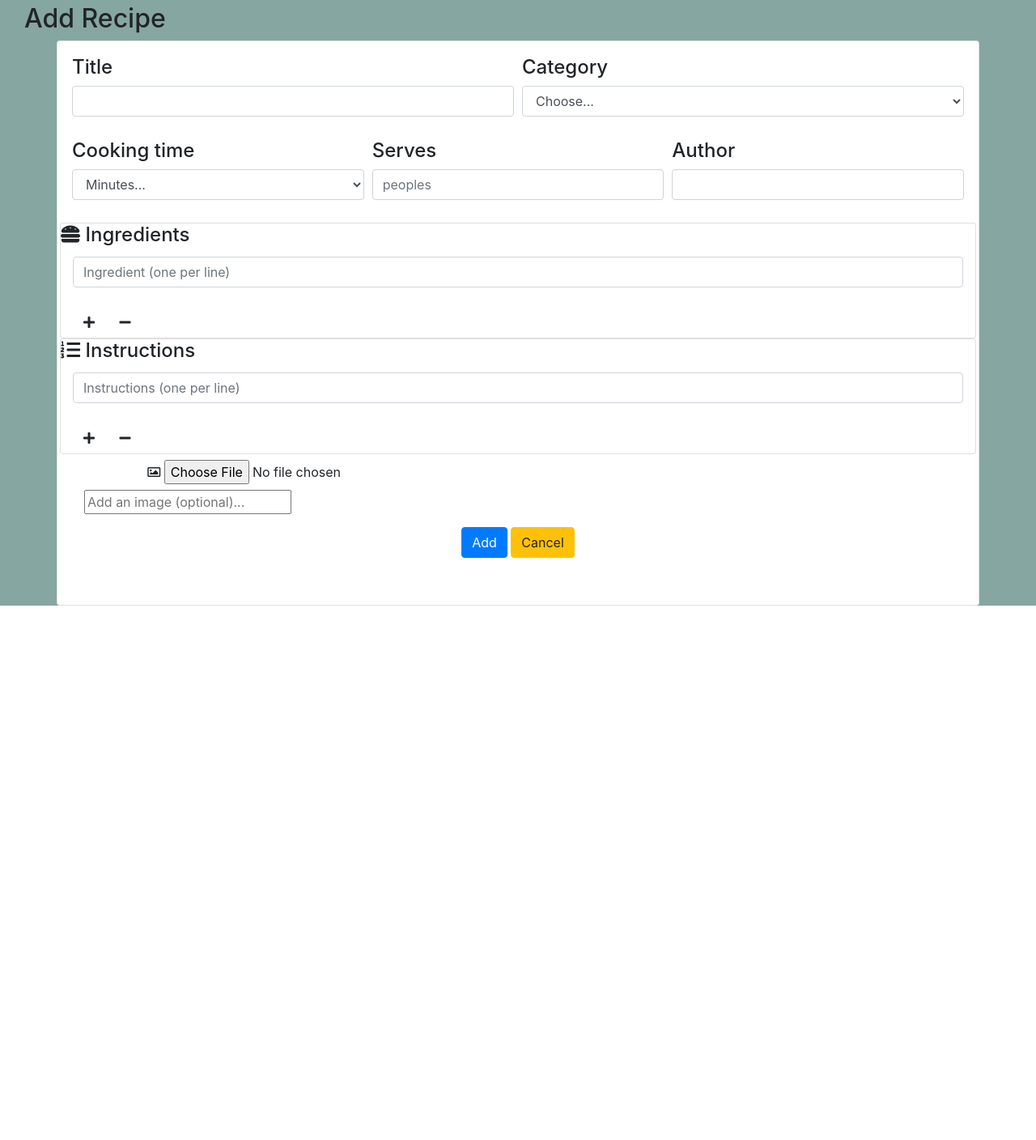
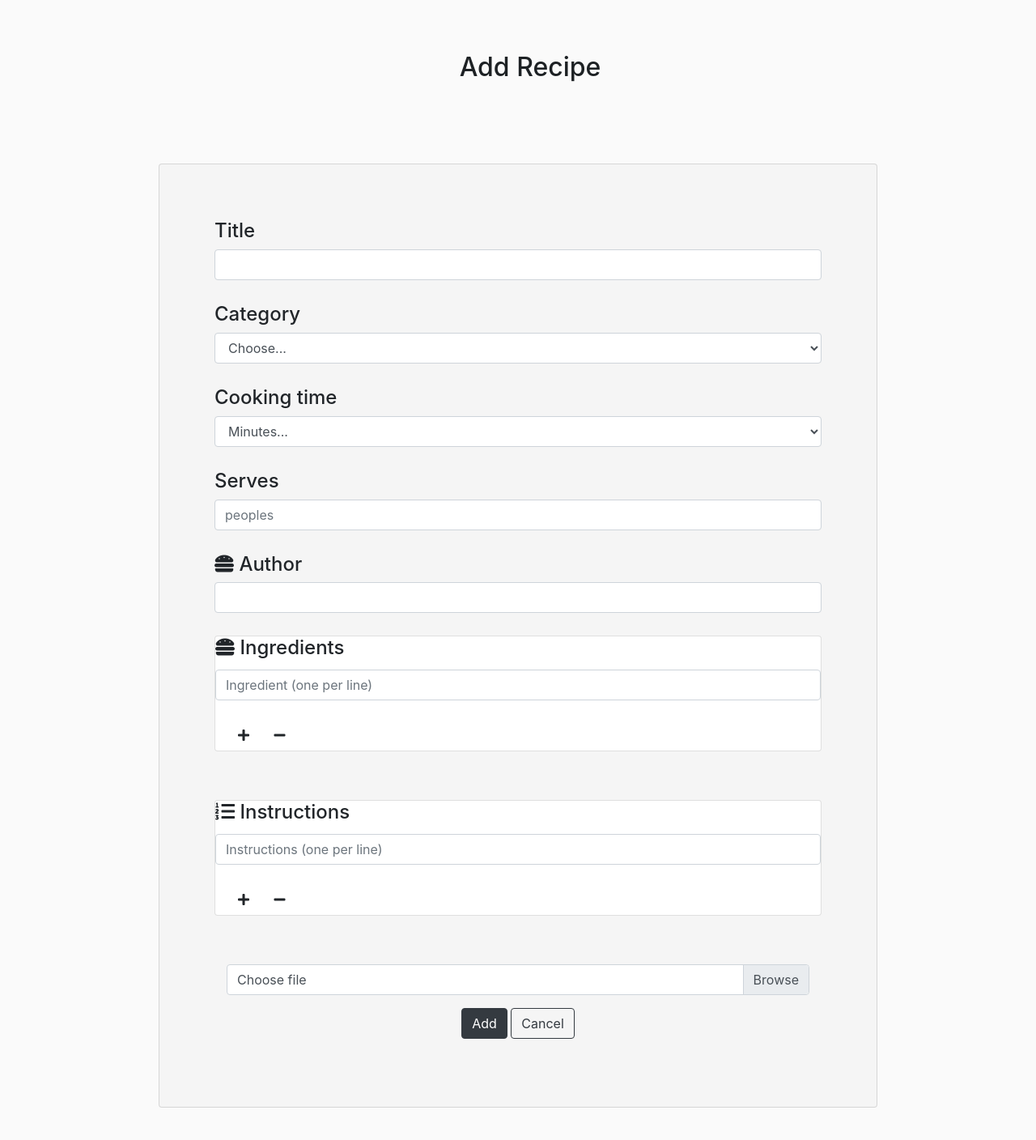
Before and after one commit to MatijaBas/Food-Factory, a Flask app: page /add_recipe in a window 1280 px wide. Shown: the part 56-1464 px from the top of the page at 81% size. Before the commit the page ends 804 px from the top, so only its background shows below. Run offline with Flask 2, Linux system fonts and the light colour scheme; data that the repository does not hold is empty; parts of the project's set-up code (start-up, migrations or seed data) failed here and were passed over; some libraries are stand-ins or nearby versions.

Commit message:
Editing addrecipe.html page

```diff
--- a/app.py
+++ b/app.py
@@ -35,5 +35,5 @@ def add_recipe():
 
 if __name__ == '__main__':
     app.run(host=os.environ.get('IP'),
-            port=int(os.environ.get('PORT', '3000')),
+            port=int(os.environ.get('PORT', '5000')),
             debug=True)
--- a/static/css/style.css
+++ b/static/css/style.css
@@ -4,5 +4,10 @@ html, body {
 }
 
 body {
-    background-color: rgb(134, 166, 162);
+    background-color: rgb(250, 250, 250);
 }
+.btn-light {
+    color: #212529;
+    background-color: #f8f9fa;
+    border-color: #212529;
+}
--- a/templates/addrecipe.html
+++ b/templates/addrecipe.html
@@ -1,21 +1,29 @@
 {% extends 'base.html'%} {% block content %}
 
 <h2 style="
-    margin-top: 60px;
+    margin-top: 120px;
     margin-left: 30px;
+    margin-bottom: 100px;
+    text-align: center;
+    color: #1d2124;
 ">Add Recipe</h2>
 <div class="container">
-	<div class="row recipe-card card z-depth-1 center-align">
+	<div class="row recipe-card card z-depth-1 center-align" style="
+          width: 80%;
+          margin: 0 auto;
+          background: #f5f5f5;
+          padding: 50px;
+          ">
 		<form method="POST" action="" enctype="multipart/form-data" style="margin: 18px;">
 
 			<div class="form-row">
-				<div class="form-group col-md-6">
+				<div class="form-group col-md-12">
 					<h4 class="card-title">
 						<label for="title">Title</label>
 						<input id="title" name="title" type="text" minlength="5" maxlength="50" class="form-control" id="inputEmail4">
                 </h4>
 				</div>
-				<div class="form-group col-md-6">
+				<div class="form-group col-md-12">
 					<h4 class="card-title">
 						<label for="category">Category</label>
 
@@ -30,7 +38,7 @@
 				</div>
 			</div>
 			<div class="form-row">
-				<div class="form-group col-md-4">
+				<div class="form-group col-md-12">
 					<h4 class="card-title">
 						<label for="cooking_time">Cooking time</label>
 						<select id="cooking_time" class="form-control">
@@ -47,33 +55,32 @@
                         </select>
 					</h4>
 				</div>
-				<div class="form-group col-md-4">
+				<div class="form-group col-md-12">
 					<h4 class="card-title">
 						<label for="serves">Serves</label>
 						<input type="text" class="form-control" id="serves" placeholder="peoples">
                         </h4>
 				</div>
-				<div class="form-group col-md-4">
+				<div class="form-group col-md-12">
 					<h4 class="card-title">
+						<i class="fas fa-hamburger" aria-hidden="true"></i>
 						<label for="author">Author</label>
 						<input type="text" class="form-control" id="author">
 								</h4>
 				</div>
 			</div>
-			<div class="form-group">
+			<div class="form-group col-md-12">
 				<!--Ingredients Card-->
-				<div class="row recipe-card card z-depth-1 center-align">
-					<!--Card Title-->
+				<div class="row recipe-card card z-depth-1 center-align" style="margin-bottom: 60px;">
 					<h4 class="card-title">
 						<i class="fas fa-hamburger" aria-hidden="true"></i>
 						Ingredients
 					</h4>
-					<!--Ingredient Field-->
-					<div class="ingredients input-field col s12">
+					<div class="ingredients input-field col-md-12" style="padding: 0;">
 						<input id="ingredients" name="ingredients" type="text" placeholder="Ingredient (one per line)" class="form-control validate" required>
 						<label for="ingredients"></label>
 					</div>
-					<div class="col s12 add-remove-btns">
+					<div class="col-md-12 add-remove-btns">
 						<!--Add Ingredient Row Btn-->
 						<button type="button" class="waves-effect waves-light btn add-ing small-btn" aria-label="Add new ingredient row">
                                     <i class="fas fa-plus material-icons" aria-hidden="true"></i>
@@ -86,18 +93,16 @@
 				</div>
 
 				<!--Cooking Instructions Card-->
-				<div class="row recipe-card card z-depth-1 center-align">
-					<!--Card Title-->
+				<div class="row recipe-card card z-depth-1 center-align" style="margin-bottom: 60px;">
 					<h4 class="card-title">
 						<i class="fas fa-list-ol" aria-hidden="true"></i>
 						Instructions
 					</h4>
-					<!--Instruction Field-->
-					<div class="input-field instructions col s12">
+					<div class="input-field instructions col-md-12" style="padding: 0;">
 						<input id="instructions" name="instructions" type="text" placeholder="Instructions (one per line)" class="form-control validate" required>
 						<label for="instructions"></label>
 					</div>
-					<div class="col s12 add-remove-btns">
+					<div class="col-md-12 add-remove-btns">
 						<!--Add Instruction Row Btn-->
 						<button type="button" class="waves-effect waves-light btn add-instruction small-btn" aria-label="Add new instruction row">
                                  <i class="fas fa-plus material-icons" aria-hidden="true"></i>
@@ -108,20 +113,19 @@
                              </button>
 					</div>
 				</div>
-
-				<div class="form-group col-md-6">
-					<div class="btn small-btn col-sm-12">
-						<i class="far fa-image" aria-hidden="true"></i>
-						<input type="file" name="image">
-                                   </div>
-						<div class="file-path-wrapper">
-							<input class="file-path validate" name="filepath" placeholder="Add an image (optional)..." type="text">
+				<!--Image File Input-->
+				<div class="form-group">
+					<div class="custom-file">
+						<input type="file" class="custom-file-input" id="customFile">
+						<label class="custom-file-label" for="customFile">Choose file</label>
 					</div>
 				</div>
+			</div>
+			<!--Add and Cancel buttons-->
 			<div class="form-group">
 				<div class="col-sm-12 text-center">
-								<button class="btn btn-primary" title="Submit">Add</button>
-								<button class="btn btn-warning" title="Cancel">Cancel</button>
+					<button class="btn btn-dark" title="Submit">Add</button>
+					<button class="btn btn-outline-dark" title="Cancel">Cancel</button>
 				</div>
 			</div>
 
--- a/templates/base.html
+++ b/templates/base.html
@@ -43,10 +43,12 @@
 		</nav>
 	</header>
 
-	<div>
+	<div style="margin-bottom: 40px">
 		{% block content %} {% endblock %}
 	</div>
+	<footer>
 
+	</footer>
 	<script src="https://code.jquery.com/jquery-3.4.1.slim.min.js"
 		integrity="sha384-J6qa4849blE2+poT4WnyKhv5vZF5SrPo0iEjwBvKU7imGFAV0wwj1yYfoRSJoZ+n" crossorigin="anonymous">
 	</script>
@@ -57,7 +59,7 @@
 		integrity="sha384-wfSDF2E50Y2D1uUdj0O3uMBJnjuUD4Ih7YwaYd1iqfktj0Uod8GCExl3Og8ifwB6" crossorigin="anonymous">
 	</script>
 
-    <script src="{{url_for('static', filename='js/script.js')}}""></script>
+	<script src="{{url_for('static', filename='js/script.js')}}""></script>
 </body>
 
 </html>
```
Lines whose indentation alone changed are shown as unchanged.
